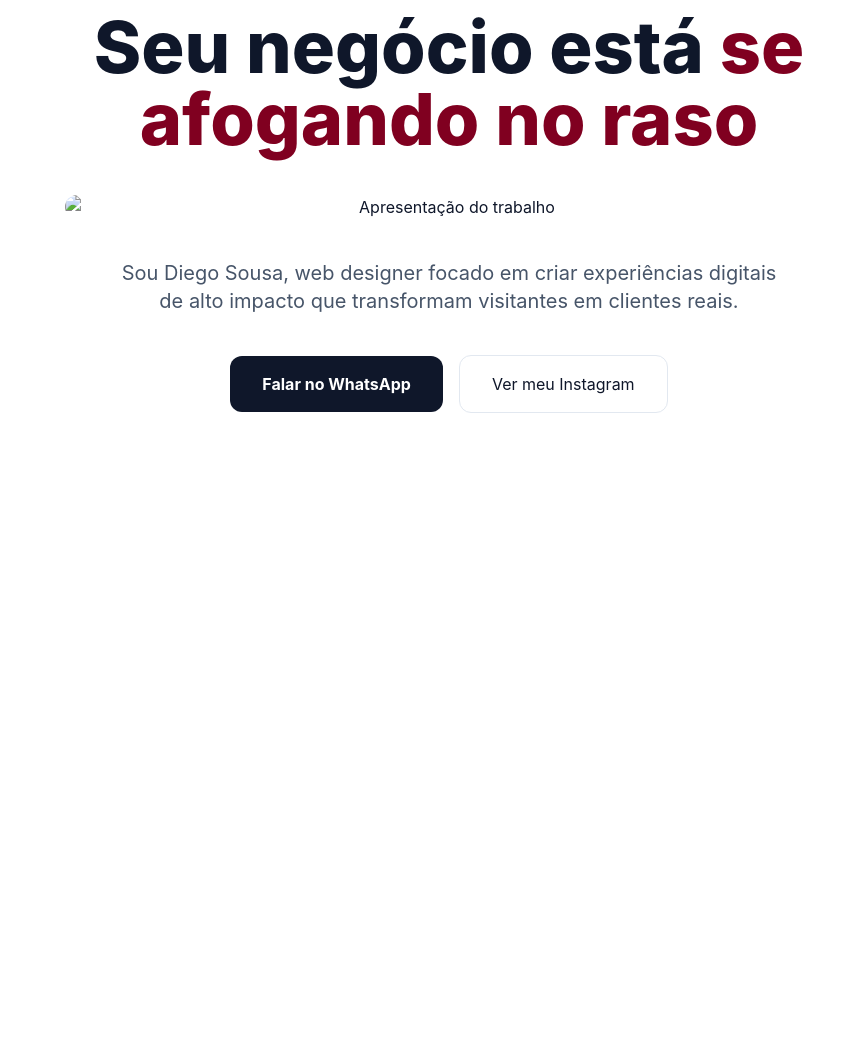
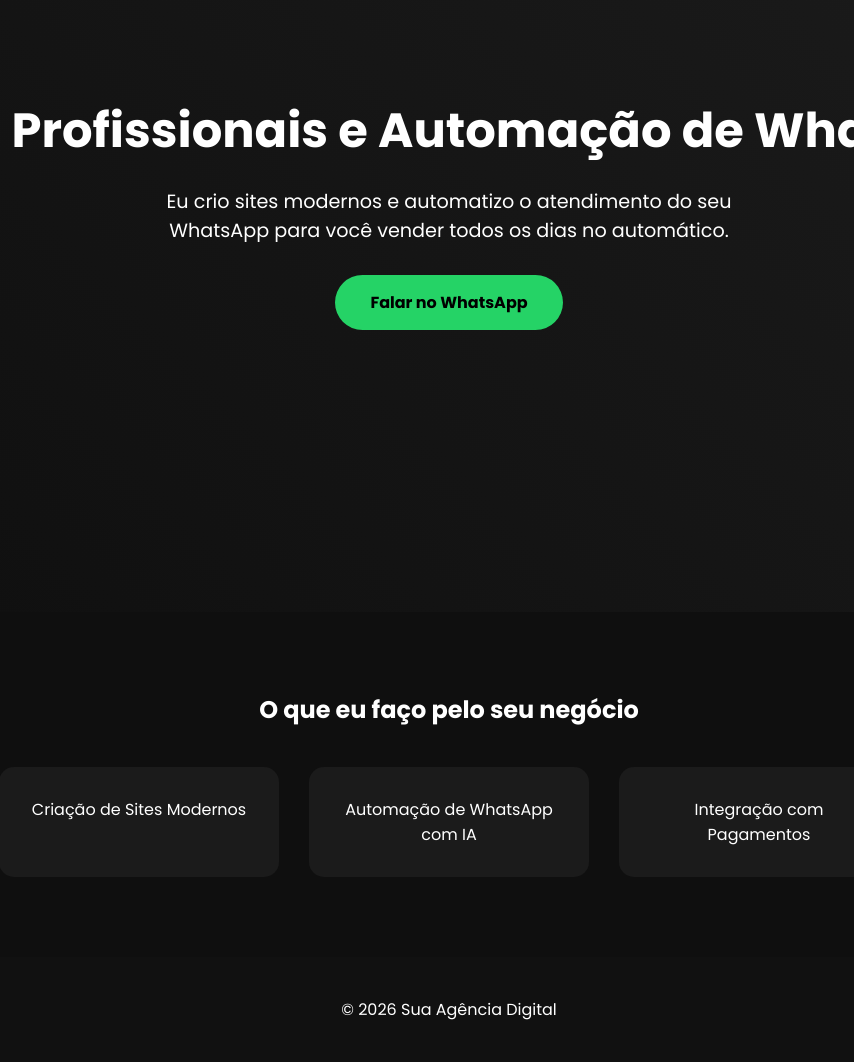
Before and after one commit to diegosousa0702/diego-sousa-site, a plain HTML site: page index.html in a window 1280 px wide. Shown: the part 188-1250 px from the top of the page, without its empty margins (191-1045 px from the left). Before the commit the page ends 800 px from the top, so only its background shows below. Drawn offline with nearby package versions, Linux system fonts and the light colour scheme.

Commit message:
Add files via upload

```diff
--- a/index.html
+++ b/index.html
@@ -1,76 +1,141 @@
 <!DOCTYPE html>
-<html lang="pt-BR">
+<html lang="pt-br">
 <head>
-<meta charset="utf-8"/>
-<meta content="width=device-width, initial-scale=1.0" name="viewport"/>
-<title>Diego Sousa | Web Designer Profissional</title>
+<meta charset="UTF-8" />
+<meta name="viewport" content="width=device-width, initial-scale=1.0"/>
+<title>Sua Agência Digital</title>
 
-<script src="https://cdn.tailwindcss.com?plugins=forms,container-queries"></script>
-<script>
-tailwind.config = {
-  theme: {
-    extend: {
-      colors: {
-        brand: {
-          red: '#800020',
-          black: '#0f172a',
-          light: '#f8fafc',
-          border: '#f8d7da'
-        }
-      },
-      fontFamily: {
-        sans: ['Inter', 'sans-serif'],
-      }
-    }
-  }
-}
-</script>
+<link href="https://fonts.googleapis.com/css2?family=Poppins:wght@300;400;600;700&display=swap" rel="stylesheet">
 
 <style>
-@keyframes float {
-  0% { transform: translateY(0px); }
-  50% { transform: translateY(-10px); }
-  100% { transform: translateY(0px); }
+*{margin:0;padding:0;box-sizing:border-box;font-family:'Poppins',sans-serif}
+body{background:#0f0f0f;color:#fff;overflow-x:hidden}
+
+header{
+height:100vh;
+display:flex;
+flex-direction:column;
+justify-content:center;
+align-items:center;
+text-align:center;
+background:linear-gradient(45deg,#0f0f0f,#1c1c1c);
 }
-.animate-float { animation: float 3s ease-in-out infinite; }
-.gradient-text { color: #800020; }
-.glass-card {
-  background: #ffffff;
-  border: 1px solid #f8d7da;
-  box-shadow: 0 4px 6px -1px rgb(0 0 0 / 0.05);
+
+h1{
+font-size:3rem;
+animation:fadeDown 1.2s ease forwards;
+opacity:0;
+}
+
+p{
+margin-top:20px;
+font-size:1.2rem;
+max-width:600px;
+animation:fadeUp 1.5s ease forwards;
+opacity:0;
+}
+
+button{
+margin-top:30px;
+padding:15px 35px;
+border:none;
+background:#25D366;
+color:#000;
+font-weight:700;
+font-size:1rem;
+border-radius:50px;
+cursor:pointer;
+transition:0.3s;
+animation:fadeUp 1.8s ease forwards;
+opacity:0;
+}
+
+button:hover{
+transform:scale(1.1);
+}
+
+section{
+padding:80px 20px;
+text-align:center;
+}
+
+.cards{
+display:flex;
+flex-wrap:wrap;
+justify-content:center;
+gap:30px;
+margin-top:40px;
+}
+
+.card{
+background:#1b1b1b;
+padding:30px;
+width:280px;
+border-radius:15px;
+transition:0.4s;
+opacity:0;
+transform:translateY(50px);
+}
+
+.card.show{
+opacity:1;
+transform:translateY(0);
+}
+
+.card:hover{
+transform:translateY(-10px);
+}
+
+footer{
+padding:40px;
+text-align:center;
+background:#111;
+}
+
+@keyframes fadeDown{
+to{opacity:1;transform:translateY(0)}
+from{opacity:0;transform:translateY(-40px)}
+}
+
+@keyframes fadeUp{
+to{opacity:1;transform:translateY(0)}
+from{opacity:0;transform:translateY(40px)}
 }
 </style>
 </head>
+<body>
 
-<body class="bg-white text-slate-900 selection:bg-[#800020] selection:text-white">
+<header>
+<h1>Sites Profissionais e Automação de WhatsApp</h1>
+<p>Eu crio sites modernos e automatizo o atendimento do seu WhatsApp para você vender todos os dias no automático.</p>
+<button onclick="window.location.href='https://wa.me/5599999999999'">Falar no WhatsApp</button>
+</header>
 
-<header class="relative min-h-screen flex flex-col items-center justify-center px-6 overflow-hidden">
+<section>
+<h2>O que eu faço pelo seu negócio</h2>
+<div class="cards">
+<div class="card">Criação de Sites Modernos</div>
+<div class="card">Automação de WhatsApp com IA</div>
+<div class="card">Integração com Pagamentos</div>
+</div>
+</section>
 
-<div class="max-w-4xl w-full text-center z-10">
+<footer>
+© 2026 Sua Agência Digital
+</footer>
 
-<h1 class="text-4xl md:text-6xl lg:text-7xl font-extrabold leading-tight mb-8 text-brand-black">
-Seu negócio está <span class="gradient-text">se afogando no raso</span>
-</h1>
+<script>
+const cards = document.querySelectorAll('.card');
 
-<!-- IMAGEM ADICIONADA AQUI -->
-<img src="imagens.jpeg" alt="Apresentação do trabalho"
-class="mx-auto mt-10 mb-10 rounded-2xl shadow-2xl w-full max-w-3xl">
-
-<p class="text-lg md:text-xl text-slate-600 mb-10 max-w-2xl mx-auto leading-relaxed">
-Sou Diego Sousa, web designer focado em criar experiências digitais de alto impacto que transformam visitantes em clientes reais.
-</p>
-
-<div class="flex flex-col sm:flex-row gap-4 justify-center items-center">
-<a class="w-full sm:w-auto px-8 py-4 bg-brand-black text-white font-bold rounded-xl hover:bg-slate-800 hover:scale-105 transition-all text-center" href="https://wa.me/5598984687854" target="_blank">
-Falar no WhatsApp
-</a>
-<a class="w-full sm:w-auto px-8 py-4 border border-slate-200 bg-white hover:bg-slate-50 transition-colors rounded-xl text-center text-slate-900" href="https://www.instagram.com/_diego_sousa09" target="_blank">
-Ver meu Instagram
-</a>
-</div>
-
-</div>
-</header>
+window.addEventListener('scroll', () => {
+cards.forEach(card => {
+const cardTop = card.getBoundingClientRect().top;
+if(cardTop < window.innerHeight - 100){
+card.classList.add('show');
+}
+});
+});
+</script>
 
 </body>
 </html>
```
